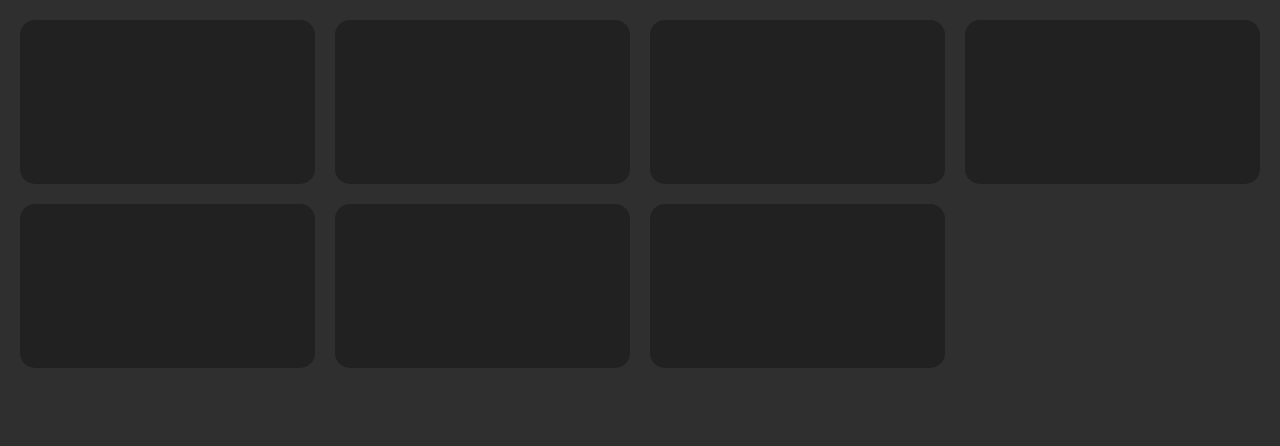
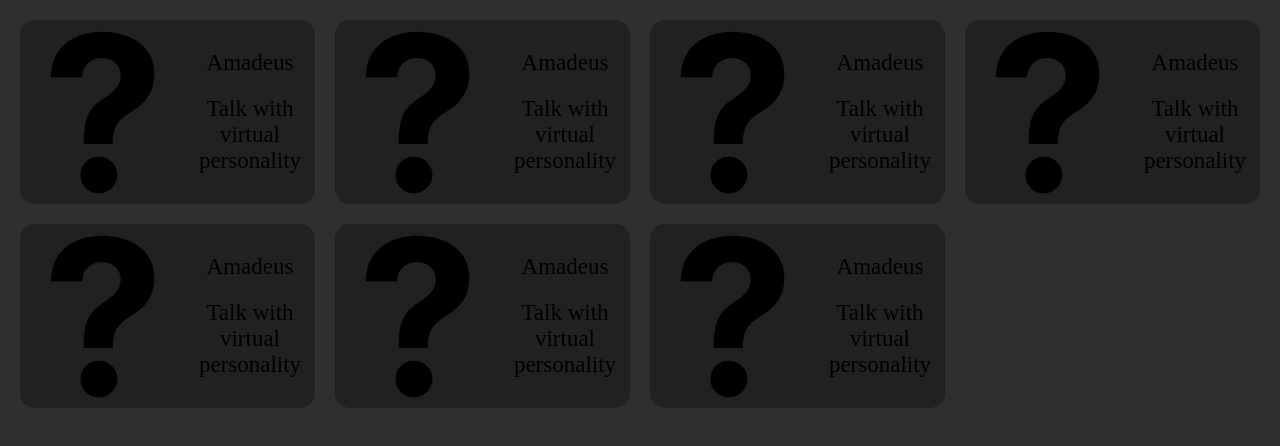
Before and after one commit to ekinutkuu/AI_Characters, a React (Create React App) app in the folder frontend/: page / in a window 1280 px wide. Shown: the top 446 px of the page. Built offline with nearby package versions, Linux system fonts and the light colour scheme.

Commit message:
character cards inner design

```diff
--- a/frontend/src/components/CharacterCard/CharacterCard.css
+++ b/frontend/src/components/CharacterCard/CharacterCard.css
@@ -6,9 +6,37 @@
    background-color: #212121;
    border-radius: 15px;
    transition: 0.1s ease;
+   display: flex;
+   justify-content: space-evenly;
+   align-items: center;
 }
 
 .characterCard:hover {
    cursor: pointer;
    transform: scale(1.02);
 }
+
+.character-image {
+   width: 60%;
+   height: 100%;
+   display: flex;
+   justify-content: center;
+   align-items: center;
+   background-image: url("../../images/question_mark.png");
+   background-size: contain;
+   background-repeat: no-repeat;
+   background-position: center;
+}
+
+.character-text {
+   width: 40%;
+   flex-direction: column;
+   text-align: center;
+   padding: 10px;
+   font-size: 23px;
+}
+
+.character-name,
+.character-description {
+   margin: 20px 0;
+}
--- a/frontend/src/components/CharacterCard/CharacterCard.jsx
+++ b/frontend/src/components/CharacterCard/CharacterCard.jsx
@@ -4,9 +4,11 @@ import "./CharacterCard.css";
 const CharacterCard = () => {
    return (
       <div className="characterCard">
-         <div className="character-name"></div>
-         <div className="character-description"></div>
          <div className="character-image"></div>
+         <div className="character-text">
+            <div className="character-name">Amadeus</div>
+            <div className="character-description">Talk with virtual personality</div>
+         </div>
       </div>
    );
 };
```
Also changed, not shown: frontend/src/images/question_mark.png (added).
